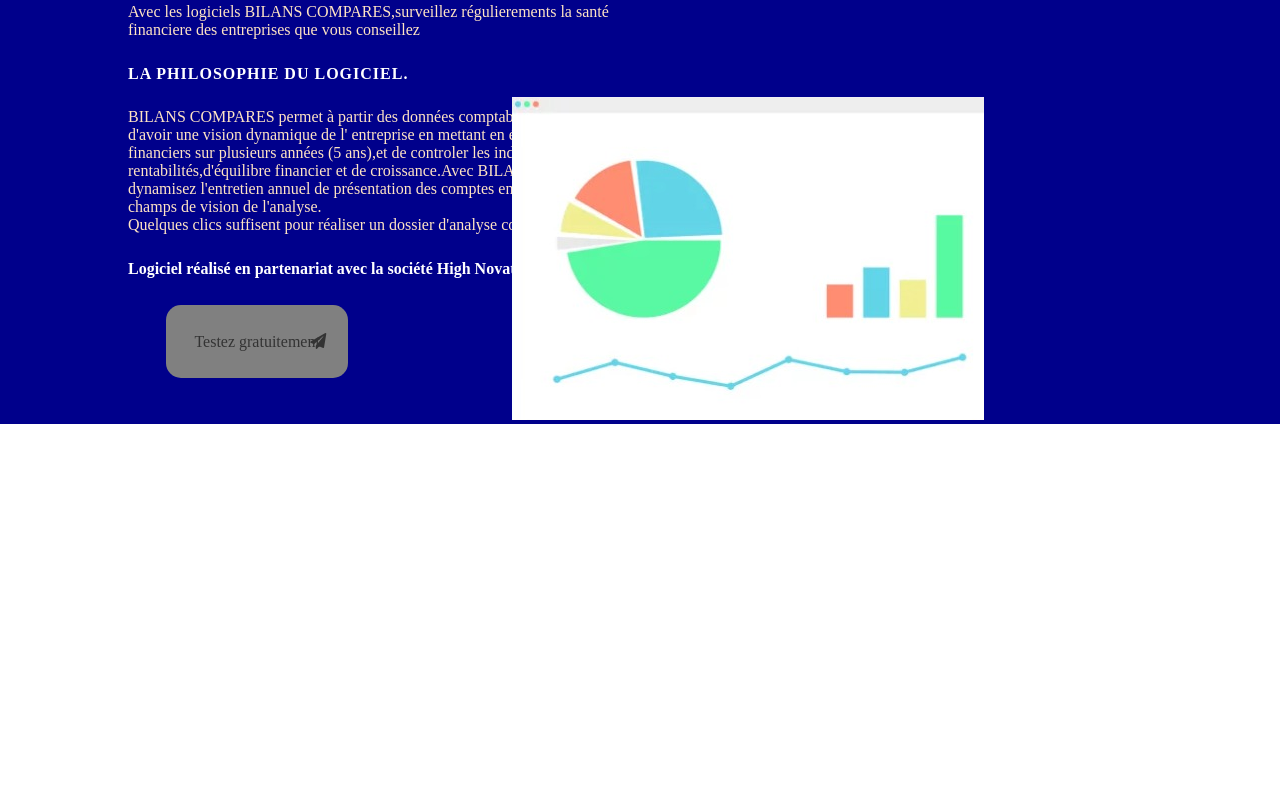
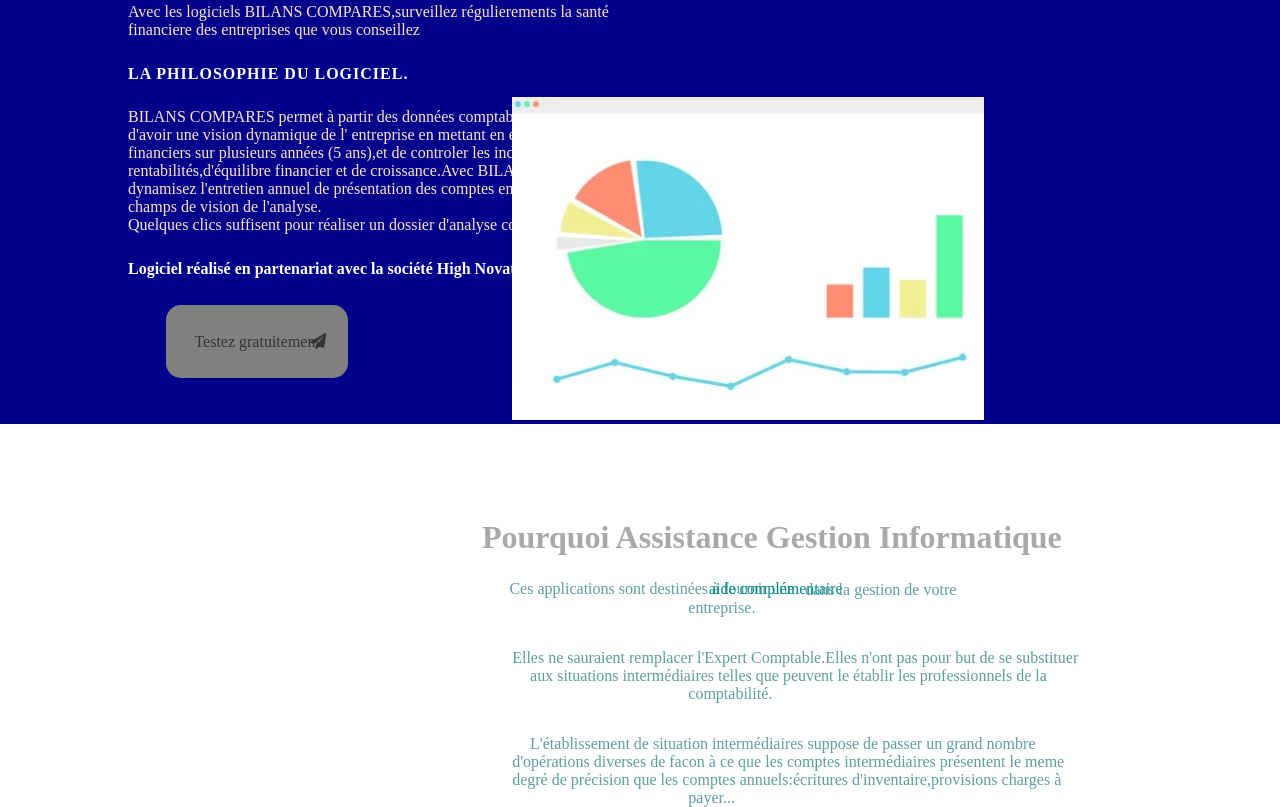
Before and after one commit to arifaneva/AGI-expert, a plain HTML site: page index.html in a window 1280 px wide. Shown: the part 1648-2455 px from the top of the page. Before the commit the page ends 2072 px from the top, so only its background shows below. Drawn offline with Linux system fonts and the light colour scheme.

Commit message:
j'ai modifier quelque code

```diff
--- a/index.html
+++ b/index.html
@@ -87,5 +87,22 @@
             <i class="fas fa-paper-plane" style="color: #333;margin-left: -5rem;"></i>
             <img src="./Capture d’écran 2024-11-09 195437.png" style="margin-left: 40%;margin-top: -25%;" alt="">
         </div>
+
+        <div class="divers2">
+            <h1 style="color: darkgray;">Pourquoi Assistance Gestion Informatique</h1>
+            <p style="margin-left: 44%;color: cadetblue;margin-top: 1.5rem;">Ces applications sont destinées à fournir une</p>
+            <p style="margin-left: 58.5%;margin-top: -1.1rem;color: darkcyan;">aide complémentaire </p>
+            <p style="margin-left: 65.5%;margin-top: -1.1rem;color: cadetblue;">dans la gestion de votre</p>
+            <p style="margin-left: 57%;color: cadetblue;">entreprise.</p>
+
+            <p style="margin-left: 44.2%;color: cadetblue;margin-top: 2rem;">Elles ne sauraient remplacer l'Expert Comptable.Elles n'ont pas pour but de se substituer</p>
+            <p style="margin-left: 45.5%;color: cadetblue;">aux situations intermédiaires telles que peuvent le établir les professionnels de la</p>
+            <p style="margin-left: 57%;color: cadetblue;">comptabilité.</p>
+
+            <p style="margin-left: 45.5%;color: cadetblue;margin-top: 2rem;">L'établissement de situation intermédiaires suppose de passer un grand nombre</p>
+            <p style="margin-left: 44.2%;color: cadetblue;">d'opérations diverses de facon à ce que les comptes intermédiaires présentent le meme</p>
+            <p style="margin-left: 44.2%;color: cadetblue;">degré de précision que les comptes annuels:écritures d'inventaire,provisions charges à</p>
+            <p style="margin-left: 57%;color: cadetblue;">payer...</p>
+        </div>
 </body>
 </html>
--- a/style.css
+++ b/style.css
@@ -78,3 +78,7 @@ h1{
     border-radius: 15px;
     color: #333;
 }
+.divers2{
+    margin-top: 30%;
+    margin-left: -6rem;
+}
```
